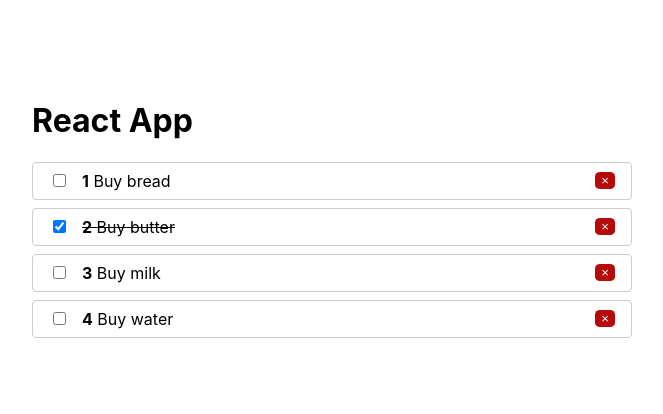
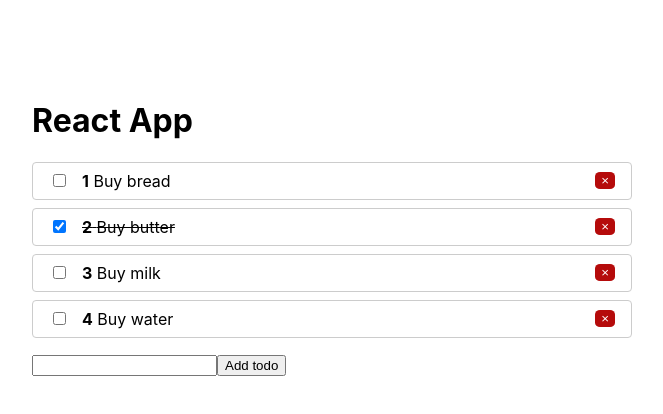
Before and after one commit to MashaLarchenko/test-react-app, a React (Create React App) app in the folder test-app/: page / in a window 1280 px wide. Shown: the top 414 px of the page, without its empty margins (308-971 px from the left). Built offline with nearby package versions, Linux system fonts and the light colour scheme.

Commit message:
feat: add new todos

```diff
--- a/test-app/src/App.js
+++ b/test-app/src/App.js
@@ -1,5 +1,7 @@
 import React from "react";
 import ToDoList from "./ToDo/ToDoList";
+import AddToDo from "./ToDo/AddToDo";
+
 import Context from "./context";
 
 function App() {
@@ -26,13 +28,21 @@
     ))
   }
 
+
+  function addTodo(title) {
+    setTodos(todos.concat([{
+      title,
+      id: Date.now(),
+      completed: false
+    }]))
+  }
   return (
     <Context.Provider value={{ removeToDo }}>
       <div className="wrapper">
         <h1>React App</h1>
 
         {todos.length ?  <ToDoList todos={todos} onToggle={toggleToDo} /> : <p>No active todos</p>}
-
+       <AddToDo onCreate={addTodo}/>
       </div>
     </Context.Provider>
   );
--- /dev/null
+++ b/test-app/src/ToDo/AddToDo.js
@@ -0,0 +1,34 @@
+import React, { useState } from "react";
+import PropTypes from "prop-types";
+import Context from "../context";
+
+const style = {
+  form: {
+    marginTop: "1rem"
+  }
+};
+
+function AddToDo({ onCreate }) {
+  const [value, setValue] = useState("");
+
+  function submitHandler(event) {
+    event.preventDefault();
+
+    if (value.trim()) {
+      onCreate(value);
+      setValue(' ')
+    }
+  }
+  return (
+    <form style={style.form} onSubmit={submitHandler}>
+      <input value={value} onChange={event => setValue(event.target.value)} />
+      <button type="submit">Add todo</button>
+    </form>
+  );
+}
+
+AddToDo.propTypes = {
+  onCreate: PropTypes.func.isRequired
+};
+
+export default AddToDo;
```
